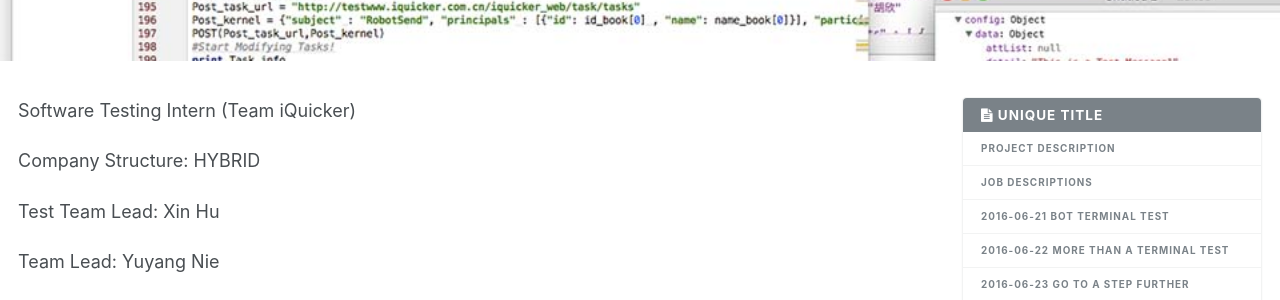
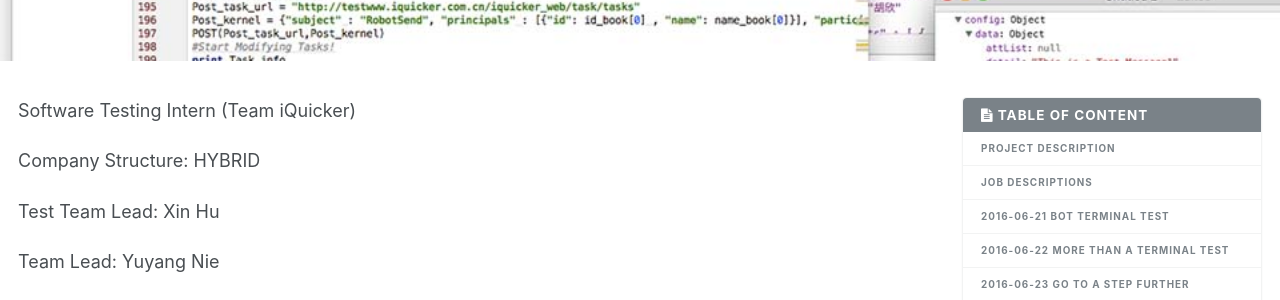
Before and after one commit to lanking520/lanking520.github.io, a Jekyll site: the page built from _pages/DC_log.md, in a window 1280 px wide and 900 px high. Shown: the part 195-495 px from the top of the window. Built offline with Jekyll 4.4.1, drawn with Linux system fonts in a browser that asks for light colours.

Commit message:
Update DC_log.md

```diff
--- a/_pages/DC_log.md
+++ b/_pages/DC_log.md
@@ -6,7 +6,7 @@ header:
   overlay_color: "#5e616c"
   overlay_image: DC_Top_image.jpg
 ---
-{% include toc title="Unique Title" icon="file-text" %}
+{% include toc title="Table of Content" icon="file-text" %}
 
 Software Testing Intern (Team iQuicker)
 
```
